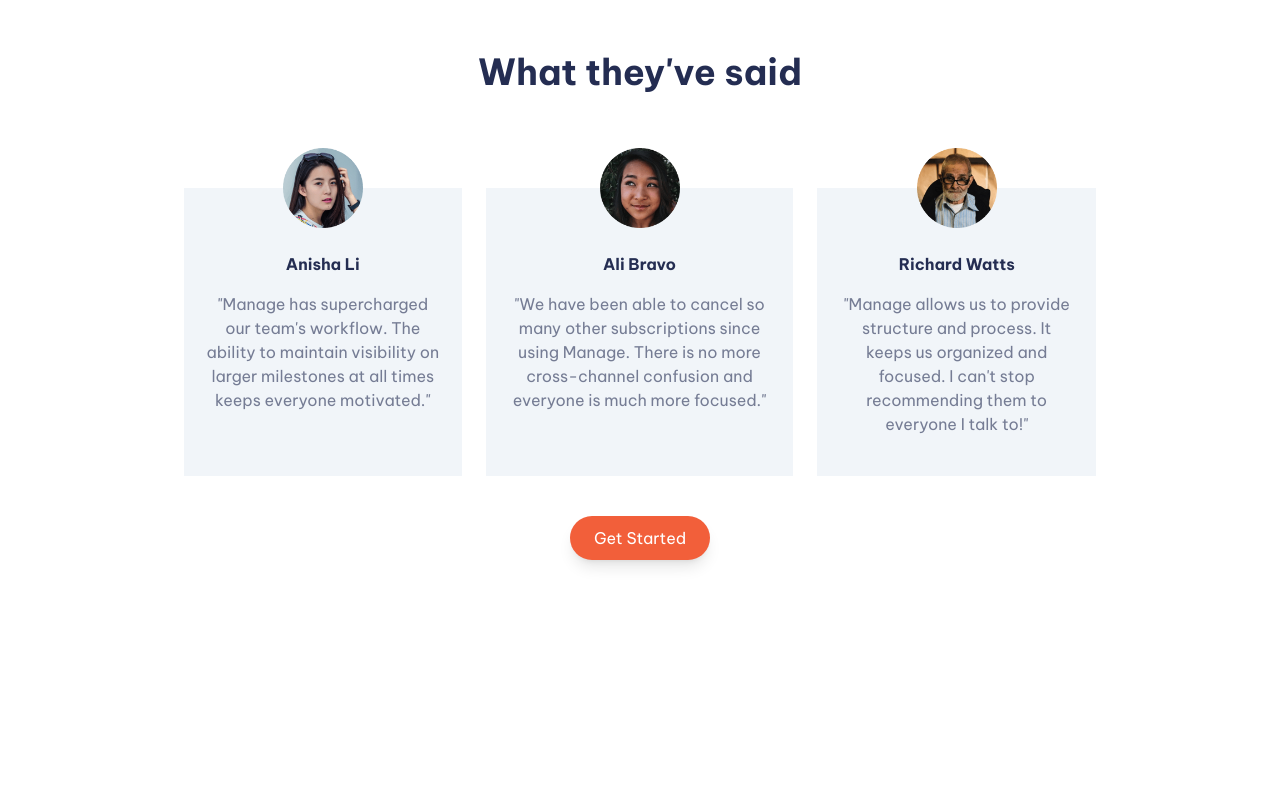
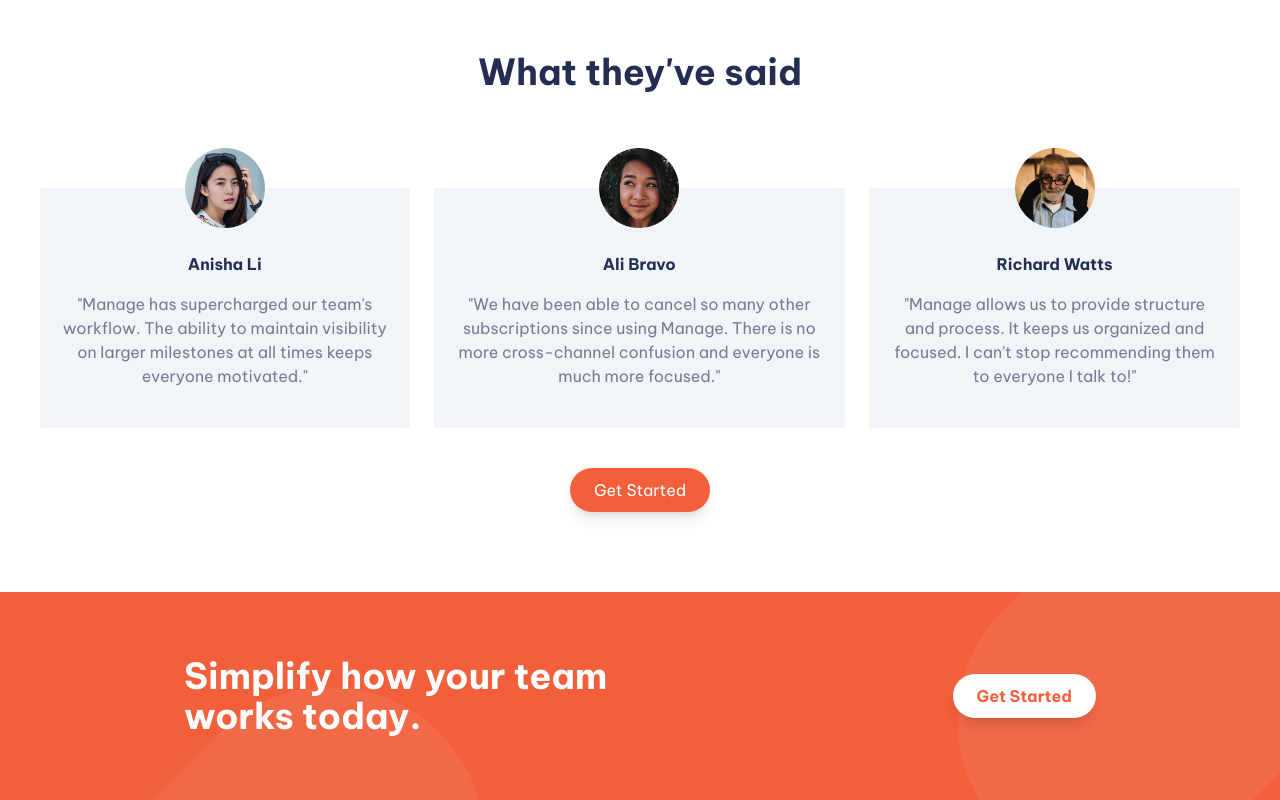
Before and after one commit to cyonii/manage-landing-page, a website: page index.html in a window 1280 px wide. Shown: the part 1477-2277 px from the top of the page. Before the commit the page ends 2117 px from the top, so only its background shows below. Drawn offline with nearby package versions, Linux system fonts and the light colour scheme; files that its build step writes are made by us from their sources.

Commit message:
Add call-to-action section

```diff
--- a/index.html
+++ b/index.html
@@ -45,9 +45,10 @@
     </header>
 
     <!-- Main Content -->
-    <main class="container px-4 lg:px-18 xl:px-36">
+    <main>
       <!-- Hero Section -->
-      <section class="flex flex-col md:flex-row py-20" id="hero">
+      <section class="container px-4 lg:px-18 xl:px-36" id="hero">
+        <div class="flex flex-col md:flex-row py-20">
           <!-- Intro -->
           <div class="flex flex-col justify-center w-full md:w-1/2 text-center md:text-left order-last md:order-first">
             <h1 class="text-4xl md:text-5xl font-bold mb-10">Bring everyone together to build better products.</h1>
@@ -67,10 +68,12 @@
           <div class="flex flex-col w-full md:w-1/2">
             <img src="./assets/images/illustration-intro.svg" alt="Dashboard illustration">
           </div>
+        </div>
       </section>
 
       <!-- Features Section -->
-      <section class="flex flex-col md:flex-row py-20 md:space-y-0" id="features">
+      <section class="container px-4 lg:px-18 xl:px-36" id="features">
+        <div class="flex flex-col md:flex-row py-20 md:space-y-0">
           <!-- What's the difference -->
           <div class="md:w-1/2 text-center md:text-left mb-14">
             <h2 class="text-4xl font-bold mb-5">What's different about manage</h2>
@@ -146,10 +149,11 @@
               </div>
             </div>
           </div>
+        </div>
       </section>
 
       <!-- Testimonials Section -->
-      <section class="flex flex-col items-center py-20" id="features">
+      <section class="container flex flex-col items-center py-20" id="testimonials">
         <h3 class="text-4xl font-bold text-center">What they've said</h3>
 
         <!-- Testimonials -->
@@ -188,7 +192,7 @@
           </div>
 
           <!-- Testimonial 4 -->
-          <!-- <div class="flex flex-col items-center relative bg-slate-100 pt-16 pb-10 px-5 text-center">
+          <!-- <div class="hidden md:flex flex-col items-center relative bg-slate-100 pt-16 pb-10 px-5 text-center">
             <img class="absolute -top-[40px]" src="./assets/images/avatar-shanai.png" alt="Shanai Gough" width="80">
             <h4 class="font-bold mb-4">Shanai Gough</h4>
             <p class="opacity-60">
@@ -211,6 +215,21 @@
           </a>
         </div>
       </section>
+
+      <!-- CTA Section -->
+      <section class="bg-red-500 py-16 bg-no-repeat"
+        style="background-image: url(./assets/images/bg-simplify-section-desktop.svg)" id="cta">
+        <div class="container flex flex-col md:flex-row justify-between items-center px-4 lg:px-18 xl:px-36">
+          <h3 class="text-4xl font-bold text-white mb-8 md:mb-0">
+            Simplify how your team <br class="hidden md:inline">
+            works today.
+          </h3>
+          <a href="#"
+            class="bg-white hover:opacity-80 text-red-500 font-bold shadow-lg rounded-3xl border-0 py-2.5 px-6">
+            Get Started
+          </a>
+        </div>
+      </section>
     </main>
   </body>
 </html>
```
Lines whose indentation alone changed are shown as unchanged.
